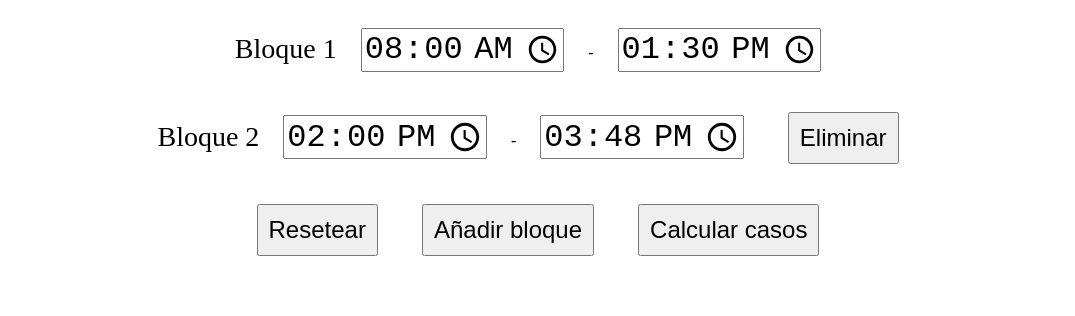
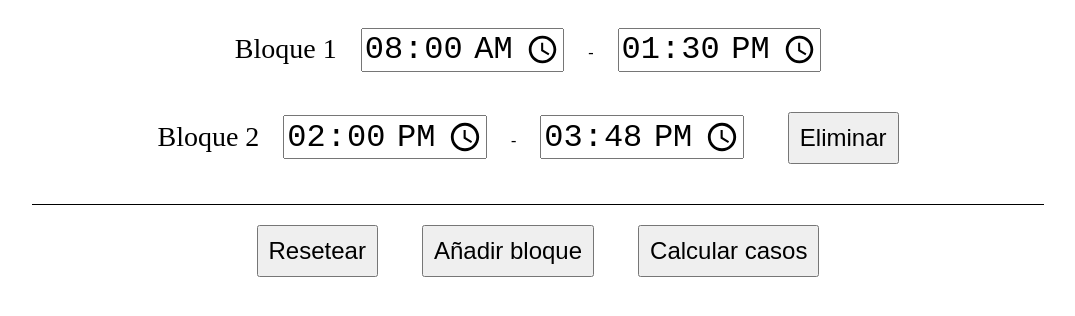
Before and after one commit to agv-dev/cases-calculator, a plain HTML site: page index.html in a window 1280 px wide. Shown: the whole page, without its empty margins (102-1177 px from the left). Drawn offline with Linux system fonts and the light colour scheme.

Commit message:
Arreglando estilos

```diff
--- a/index.html
+++ b/index.html
@@ -4,7 +4,7 @@
         <style>
             main {
                 margin: auto;
-                width: 100%;
+                width: 80%;
                 text-align: center;
             }
             label {
@@ -18,6 +18,10 @@
                 margin: 20px;
                 padding: 10px;
                 font-size: 24px;
+            }
+            .operations {
+                margin-top: 20px;
+                border-top: 1px solid black;
             }
         </style>
     </head>
@@ -36,7 +40,7 @@
                     <input type="button" id="removeBlock2" value="Eliminar" onclick="removeBlock(2)" />
                 </div>
             </div>
-            <div id="operations">
+            <div id="operations" class="operations">
                 <input type="button" value="Resetear" onclick="reset()" />
                 <input type="button" value="Añadir bloque" onclick="addSpot()" />
                 <input type="button" value="Calcular casos" onclick="calculateCases()" />
```
